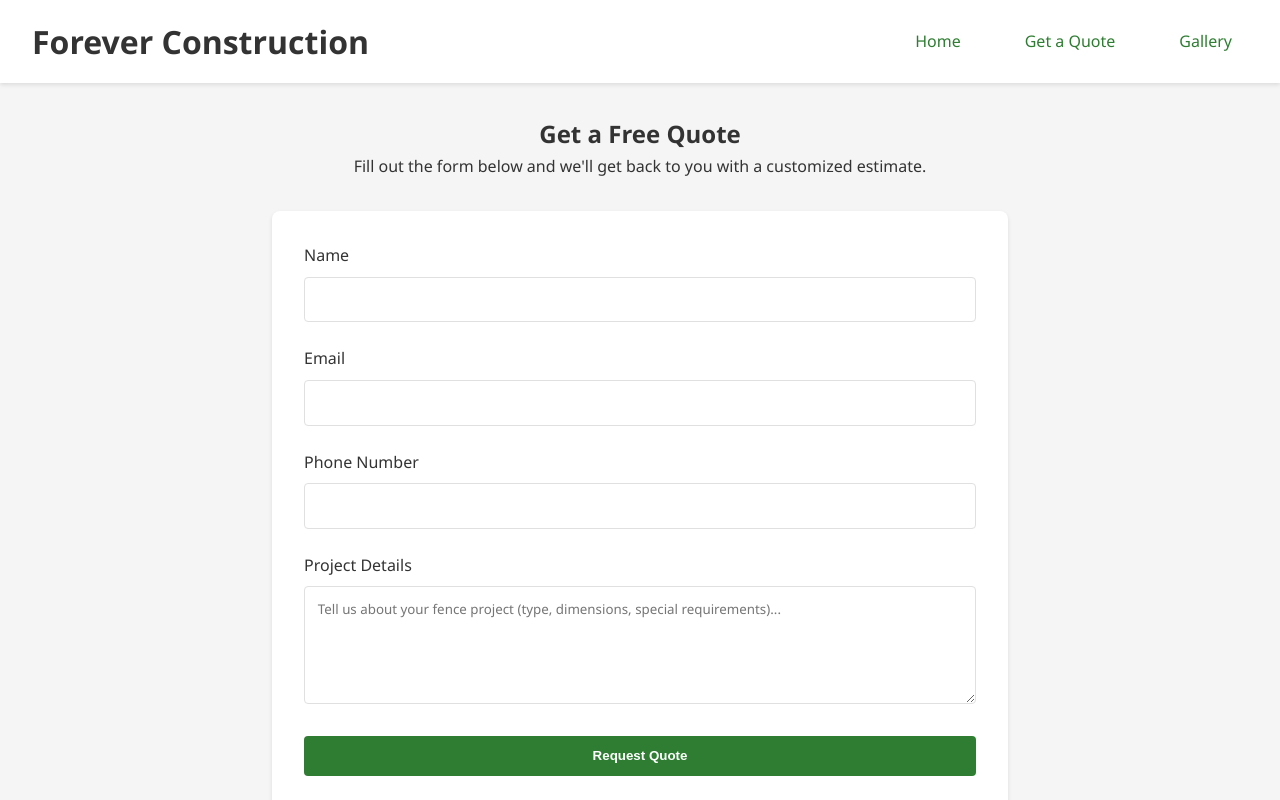
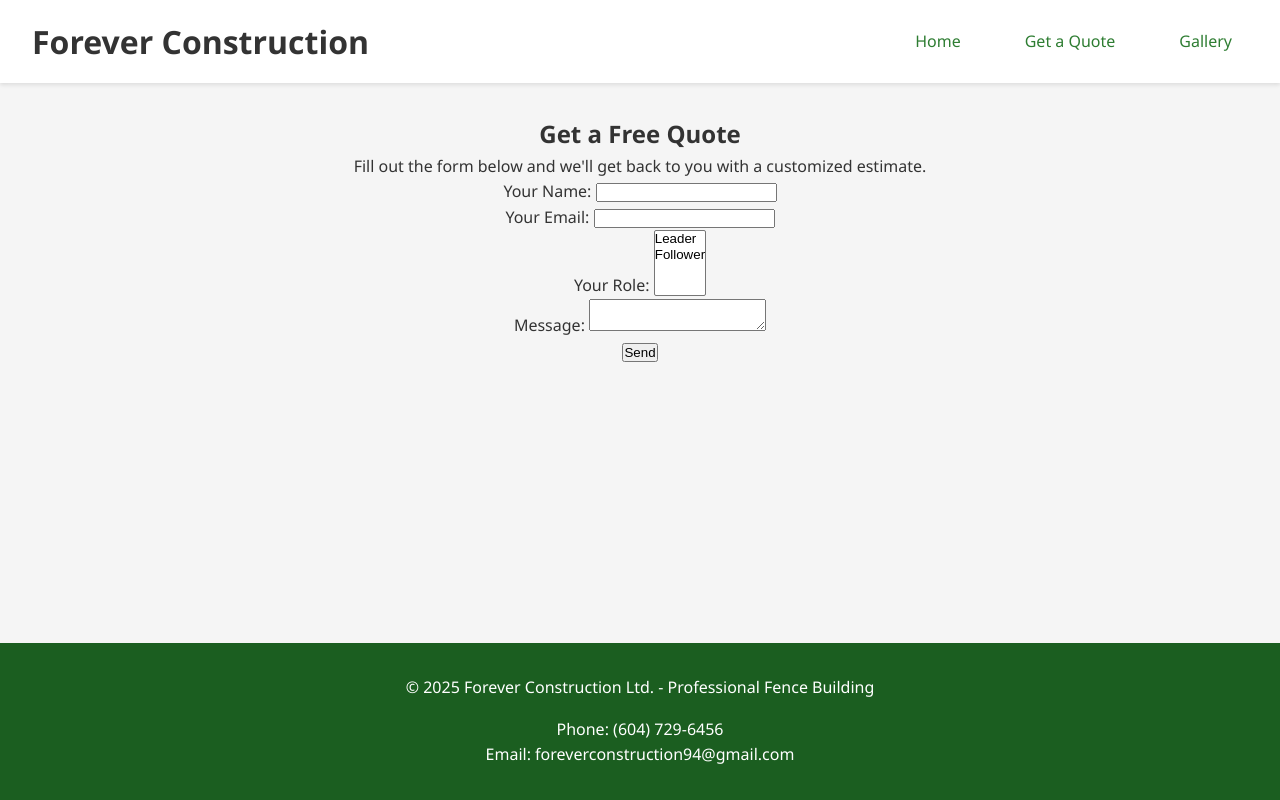
Before and after one commit to Arshpreet33/ForeverConstruction, a React (Vite) app: page /quote in a window 1280 px wide. Shown: the top 800 px of the page. Built offline with nearby package versions, Linux system fonts and the light colour scheme.

Commit message:
Quote page - Trying a demo netlify form

```diff
--- a/src/pages/Quote.jsx
+++ b/src/pages/Quote.jsx
@@ -2,22 +2,22 @@
 import "../styles/global.css";
 
 const Quote = () => {
-  const [formData, setFormData] = useState({
-    name: "",
-    email: "",
-    phone: "",
-    message: "",
-  });
+  // const [formData, setFormData] = useState({
+  //   name: "",
+  //   email: "",
+  //   phone: "",
+  //   message: "",
+  // });
 
-  const [submitted, setSubmitted] = useState(false);
+  // const [submitted, setSubmitted] = useState(false);
 
-  const handleChange = (e) => {
-    const { name, value } = e.target;
-    setFormData((prev) => ({
-      ...prev,
-      [name]: value,
-    }));
-  };
+  // const handleChange = (e) => {
+  //   const { name, value } = e.target;
+  //   setFormData((prev) => ({
+  //     ...prev,
+  //     [name]: value,
+  //   }));
+  // };
 
   return (
     <div className="quote-page">
@@ -26,89 +26,35 @@
         Fill out the form below and we'll get back to you with a customized
         estimate.
       </p>
-
-      {submitted ? (
-        <div className="success-message">
-          <h3>Thank you for your quote request!</h3>
-          <p>We'll contact you shortly with your estimate.</p>
-        </div>
-      ) : (
-        <form
-          name="quote-request"
-          method="post"
-          data-netlify="true"
-          data-netlify-honeypot="bot-field"
-          onSubmit={() => {
-            // e.preventDefault();
-            setSubmitted(true);
-          }}
-          className="quote-form"
-          netlify
-        >
-          {/* Netlify form recognition */}
-          <input type="hidden" name="form-name" value="quote-request" />
-
-          {/* Honeypot field for spam protection */}
-          <div hidden>
-            <label>
-              Don't fill this out if you're human: <input name="bot-field" />
-            </label>
-          </div>
-
-          <div className="form-group">
-            <label htmlFor="name">Name</label>
-            <input
-              type="text"
-              id="name"
-              name="name"
-              value={formData.name}
-              onChange={handleChange}
-              required
-            />
-          </div>
-
-          <div className="form-group">
-            <label htmlFor="email">Email</label>
-            <input
-              type="email"
-              id="email"
-              name="email"
-              value={formData.email}
-              onChange={handleChange}
-              required
-            />
-          </div>
-
-          <div className="form-group">
-            <label htmlFor="phone">Phone Number</label>
-            <input
-              type="tel"
-              id="phone"
-              name="phone"
-              value={formData.phone}
-              onChange={handleChange}
-              required
-            />
-          </div>
-
-          <div className="form-group">
-            <label htmlFor="message">Project Details</label>
-            <textarea
-              id="message"
-              name="message"
-              value={formData.message}
-              onChange={handleChange}
-              rows="5"
-              placeholder="Tell us about your fence project (type, dimensions, special requirements)..."
-              required
-            />
-          </div>
-
-          <button type="submit" className="submit-button">
-            Request Quote
-          </button>
-        </form>
-      )}
+      <form name="contact" method="POST" data-netlify="true">
+        <p>
+          <label>
+            Your Name: <input type="text" name="name" />
+          </label>
+        </p>
+        <p>
+          <label>
+            Your Email: <input type="email" name="email" />
+          </label>
+        </p>
+        <p>
+          <label>
+            Your Role:{" "}
+            <select name="role[]" multiple>
+              <option value="leader">Leader</option>
+              <option value="follower">Follower</option>
+            </select>
+          </label>
+        </p>
+        <p>
+          <label>
+            Message: <textarea name="message"></textarea>
+          </label>
+        </p>
+        <p>
+          <button type="submit">Send</button>
+        </p>
+      </form>
     </div>
   );
 };
```
